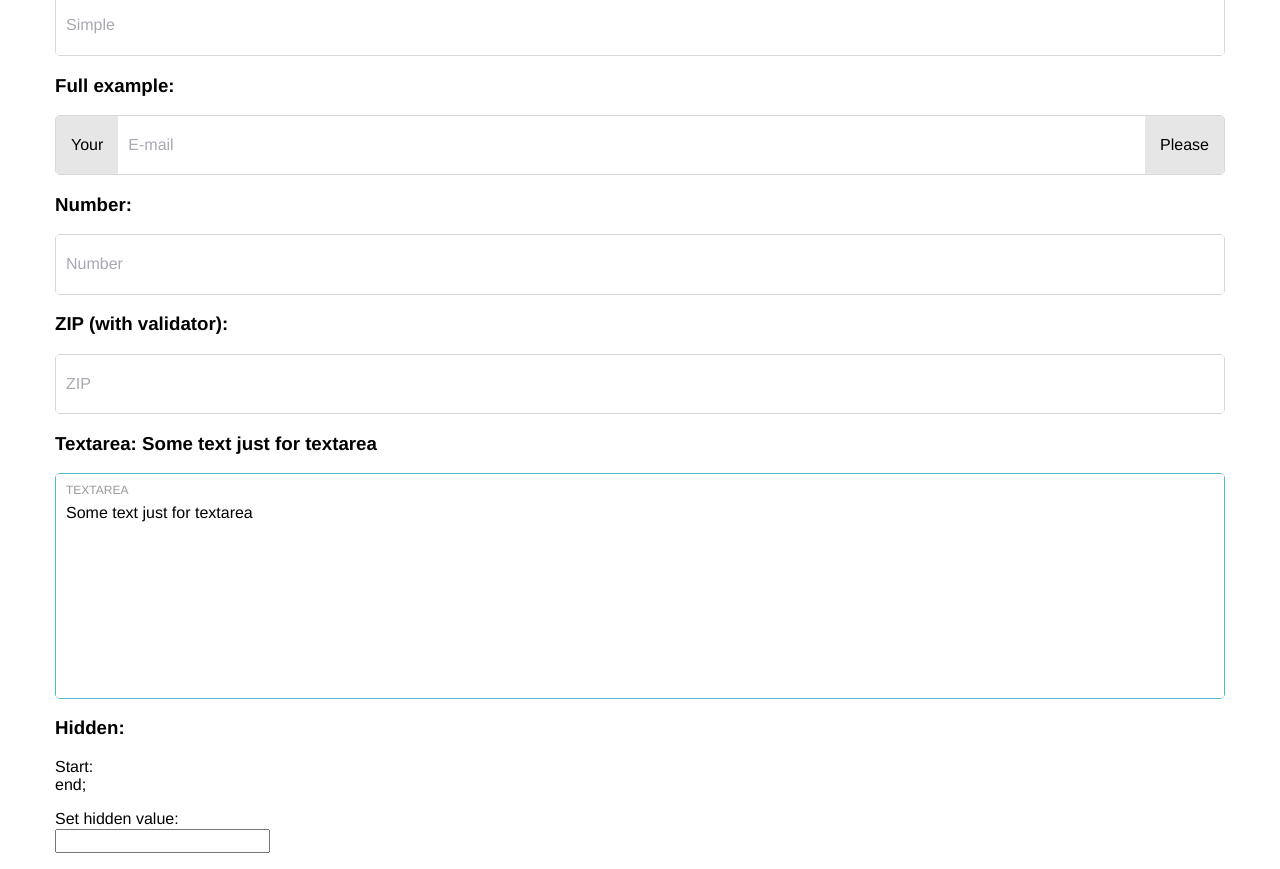
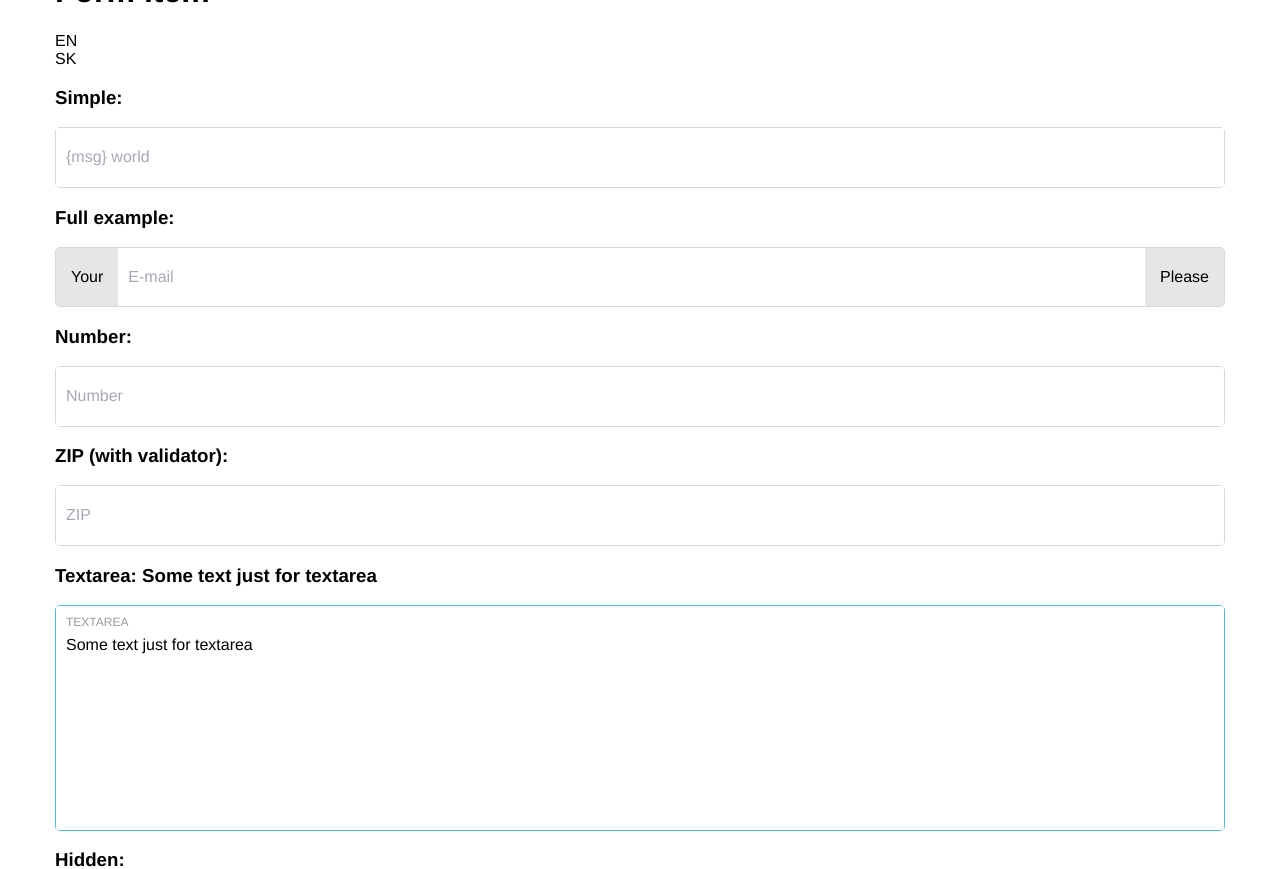
Before and after one commit to odyzeo/form-item, a Vue app: page / in a window 1280 px wide. Shown: the top 869 px of the page. Built offline with nearby package versions, Linux system fonts and the light colour scheme.

Commit message:
Example using Vue-i18n

```diff
--- a/package.json
+++ b/package.json
@@ -34,7 +34,8 @@
     ],
     "dependencies": {
         "normalize.css": "^8.0.1",
-        "vue": "^2.6.10"
+        "vue": "^2.6.10",
+        "vue-i18n": "^8.11.2"
     },
     "devDependencies": {
         "@vue/cli-plugin-babel": "^3.8.0",
--- a/src/components/FormItem.vue
+++ b/src/components/FormItem.vue
@@ -316,10 +316,10 @@ export default {
         },
         translate(key) {
             if (typeof this.trans === 'function') {
-                return this.trans(key);
+                return this.trans.bind(this)(key);
             }
 
-            return this.$formItem.trans(key);
+            return this.$formItem.trans.bind(this)(key);
         },
     },
 };
--- a/src/components/Inputs.vue
+++ b/src/components/Inputs.vue
@@ -1,10 +1,24 @@
 <template>
     <div>
+
+        <br>
+        <br>
+        <br>
+        <br>
+        <br>
+        <br>
+        <br>
+        <h1 class="text-center">Form item</h1>
+
+        <div @click.prevent="$i18n.locale = 'en'">EN</div>
+        <div @click.prevent="$i18n.locale = 'sk'">SK</div>
+
         <h3>Simple: {{ simple.value }}</h3>
         <form-item
             :input="simple"
             v-model="simple.value"
             :ref="simple.name"
+            :trans="$t"
         ></form-item>
 
         <h3>Full example: {{ full.value }}</h3>
@@ -86,7 +100,7 @@ export default {
             requiredMessage: 'Povinné',
             formErrors: {},
             simple: {
-                label: 'Simple',
+                label: 'formItemSimple',
                 value: '',
                 name: 'simple',
             },
--- a/src/main.js
+++ b/src/main.js
@@ -1,4 +1,5 @@
 import Vue from 'vue';
+import VueI18n from 'vue-i18n';
 import FormItem from './plugin/FormItem';
 import App from './App';
 import Inputs from './components/Inputs';
@@ -7,8 +8,26 @@ Vue.component('inputs', Inputs);
 
 Vue.config.productionTip = false;
 
-Vue.use(FormItem);
+Vue.use(VueI18n);
+
+const i18n = new VueI18n({
+    locale: 'en',
+    messages: {
+        en: {
+            'formItemSimple': '{msg} world',
+        },
+        sk: {
+            'formItemSimple': '{msg} svet',
+        },
+    },
+});
 
 new Vue({
+    i18n,
     render: h => h(App),
+    created() {
+        Vue.use(FormItem, {
+            trans: this.$t,
+        });
+    }
 }).$mount('#app');
```
Also changed, not shown: 1 other file (tests, documents, lock files or other folders).
